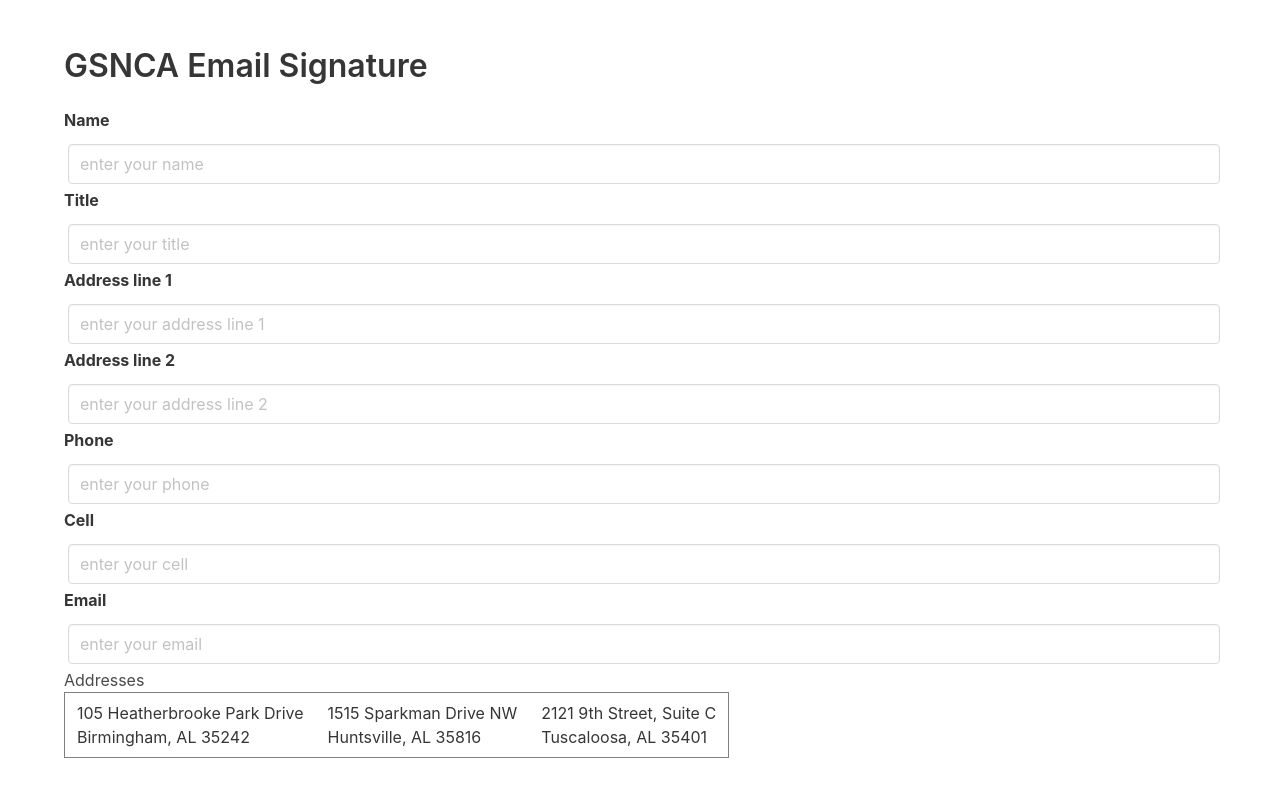
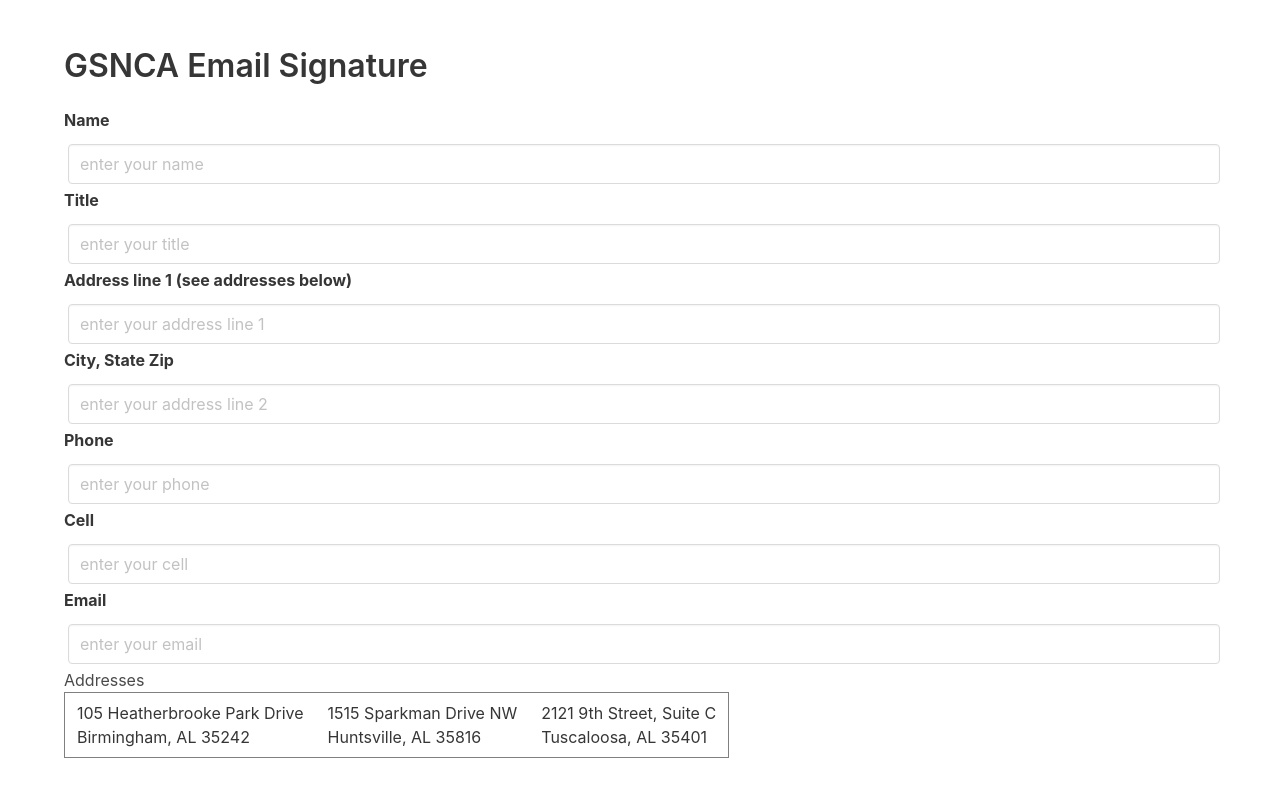
Before and after one commit to jgordinier-gsnca/emailsig-gsnca, a Svelte app: page / in a window 1280 px wide. Shown: the top 800 px of the page. Built offline with nearby package versions, Linux system fonts and the light colour scheme.

Commit message:
Update App.svelte

```diff
--- a/src/App.svelte
+++ b/src/App.svelte
@@ -17,9 +17,9 @@
 <input class="input m-1" bind:value={name} placeholder="enter your name">
 		<label class="label">Title</label>
 <input class="input m-1" bind:value={title} placeholder="enter your title">
-			<label class="label">Address line 1</label>
+			<label class="label">Address line 1 (see addresses below)</label>
 <input class="input m-1" bind:value={add1} placeholder="enter your address line 1">
-				<label class="label">Address line 2</label>
+				<label class="label">City, State Zip</label>
 <input class="input m-1" bind:value={add2} placeholder="enter your address line 2">
 				<label class="label">Phone</label>
 <input class="input m-1" bind:value={phone} placeholder="enter your phone">
```
